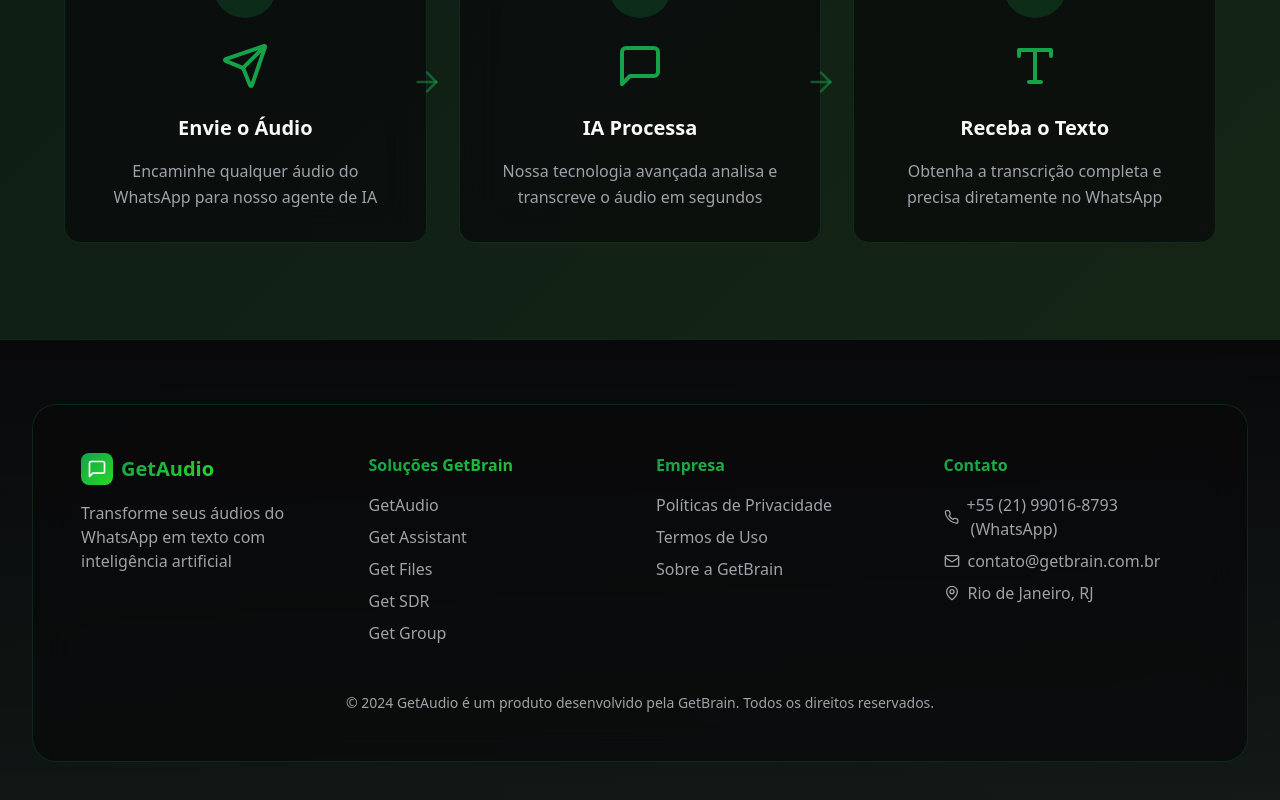
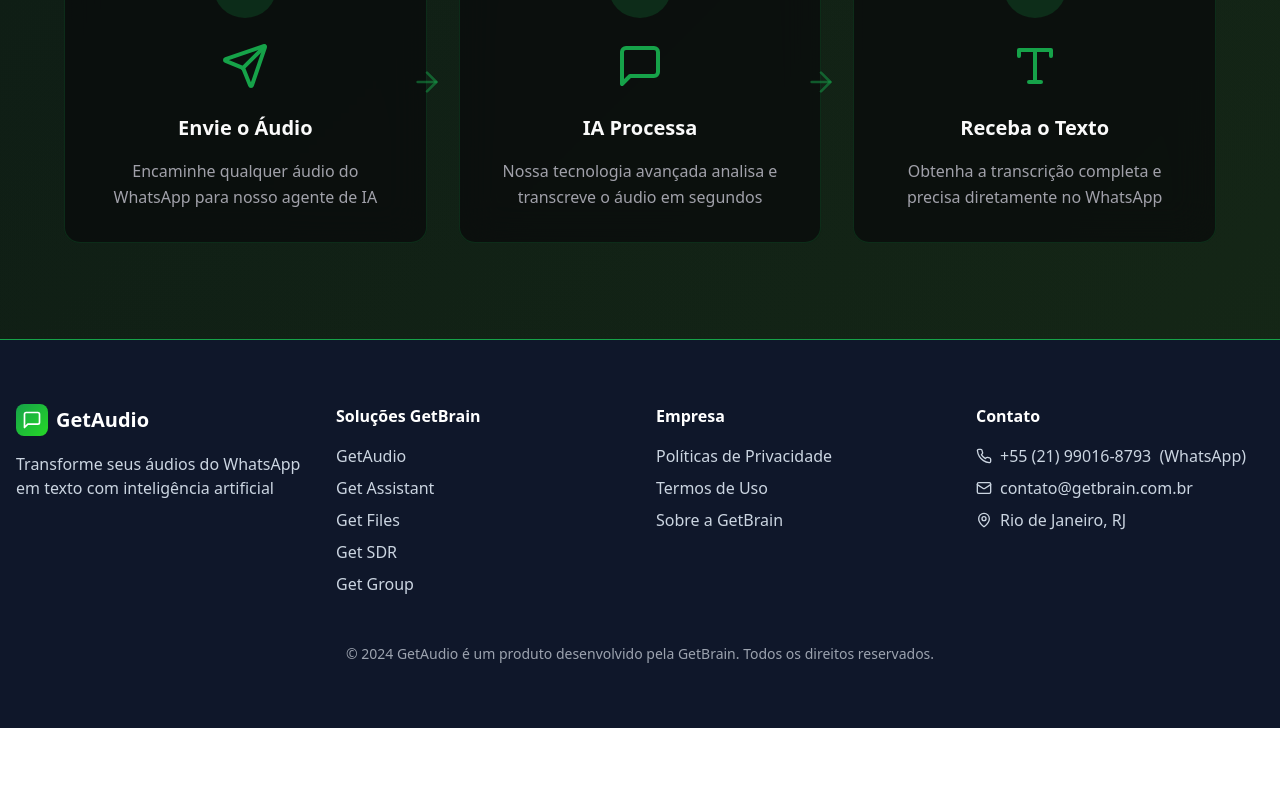
Before and after one commit to jaq1997/zapscribe-ai-hero, a React (Vite) app: page / in a window 1280 px wide. Shown: the part 1919-2719 px from the top of the page. After the commit the page ends 2647 px from the top, so only its background shows below. Built offline with nearby package versions, Linux system fonts and the light colour scheme; the HTML template or start-up script is replaced by a standard one.

Commit message:
Refatorar footer

```diff
--- a/src/components/Footer.tsx
+++ b/src/components/Footer.tsx
@@ -2,9 +2,8 @@ import { MessageSquare, Phone, Mail, MapPin } from "lucide-react";
 
 export const Footer = () => {
   return (
-    <footer className="relative py-16 px-4 bg-gradient-to-b from-background to-primary/5 border-t border-primary/10">
+    <footer className="bg-slate-900 py-16 border-t border-primary">
       <div className="container mx-auto px-4">
-        <div className="glass-card rounded-3xl p-12">
         <div className="grid md:grid-cols-4 gap-8">
 
             {/* Brand */}
@@ -13,39 +12,39 @@ export const Footer = () => {
               <div className="w-8 h-8 bg-gradient-primary rounded-lg flex items-center justify-center shadow-elegant">
                 <MessageSquare className="w-5 h-5 text-white" />
               </div>
-                <span className="text-xl font-bold gradient-text">GetAudio</span>
+              <span className="text-xl font-bold text-white">GetAudio</span>
             </div>
-              <p className="text-muted-foreground mb-4">
+            <p className="text-slate-300 mb-4">
                 Transforme seus áudios do WhatsApp em texto com inteligência artificial
               </p>
             </div>
 
             {/* Soluções */}
           <div>
-              <h3 className="font-semibold mb-4 gradient-text">Soluções GetBrain</h3>
-              <ul className="space-y-2 text-muted-foreground">
+            <h3 className="text-white font-semibold mb-4">Soluções GetBrain</h3>
+            <ul className="space-y-2 text-slate-300">
                 <li>
-                  <a href="#" className="hover:text-primary transition-colors">
+                <a href="#" className="hover:text-white transition-colors">
                   GetAudio
                 </a>
               </li>
               <li>
-                  <a href="#" className="hover:text-primary transition-colors">
+                <a href="#" className="hover:text-white transition-colors">
                   Get Assistant
                 </a>
               </li>
               <li>
-                  <a href="#" className="hover:text-primary transition-colors">
+                <a href="#" className="hover:text-white transition-colors">
                   Get Files
                 </a>
               </li>
               <li>
-                  <a href="#" className="hover:text-primary transition-colors">
+                <a href="#" className="hover:text-white transition-colors">
                   Get SDR
                 </a>
               </li>
               <li>
-                  <a href="#" className="hover:text-primary transition-colors">
+                <a href="#" className="hover:text-white transition-colors">
                   Get Group
                 </a>
               </li>
@@ -54,20 +53,20 @@ export const Footer = () => {
 
           {/* Empresa */}
           <div>
-              <h3 className="font-semibold mb-4 gradient-text">Empresa</h3>
-              <ul className="space-y-2 text-muted-foreground">
+            <h3 className="text-white font-semibold mb-4">Empresa</h3>
+            <ul className="space-y-2 text-slate-300">
               <li>
-                  <a href="#" className="hover:text-primary transition-colors">
+                <a href="#" className="hover:text-white transition-colors">
                     Políticas de Privacidade
                   </a>
                 </li>
                 <li>
-                  <a href="#" className="hover:text-primary transition-colors">
+                <a href="#" className="hover:text-white transition-colors">
                   Termos de Uso
                   </a>
                 </li>
                 <li>
-                  <a href="#" className="hover:text-primary transition-colors">
+                <a href="#" className="hover:text-white transition-colors">
                   Sobre a GetBrain
                   </a>
                 </li>
@@ -76,15 +75,15 @@ export const Footer = () => {
 
             {/* Contato */}
           <div>
-              <h3 className="font-semibold mb-4 gradient-text">Contato</h3>
-              <ul className="space-y-2 text-muted-foreground">
+            <h3 className="text-white font-semibold mb-4">Contato</h3>
+            <ul className="space-y-2 text-slate-300">
                 <li className="flex items-center">
                   <Phone className="w-4 h-4 mr-2" />
                   <a
                     href="https://wa.me/5521990168793"
                     target="_blank"
                     rel="noopener noreferrer"
-                    className="hover:text-primary transition-colors"
+                    className="hover:text-white transition-colors"
                   >
                     +55 (21) 99016-8793 <span className="ml-1">(WhatsApp)</span>
                   </a>
@@ -103,10 +102,9 @@ export const Footer = () => {
         </div>
 
         {/* Footer Bottom */}
-          <p className="mt-12 text-center text-muted-foreground text-sm">
+        <p className="mt-12 text-center text-gray-400 text-sm">
           © 2024 GetAudio é um produto desenvolvido pela GetBrain. Todos os direitos reservados.
         </p>
-        </div>
       </div>
     </footer>
   );
```
Lines whose indentation alone changed are shown as unchanged.
